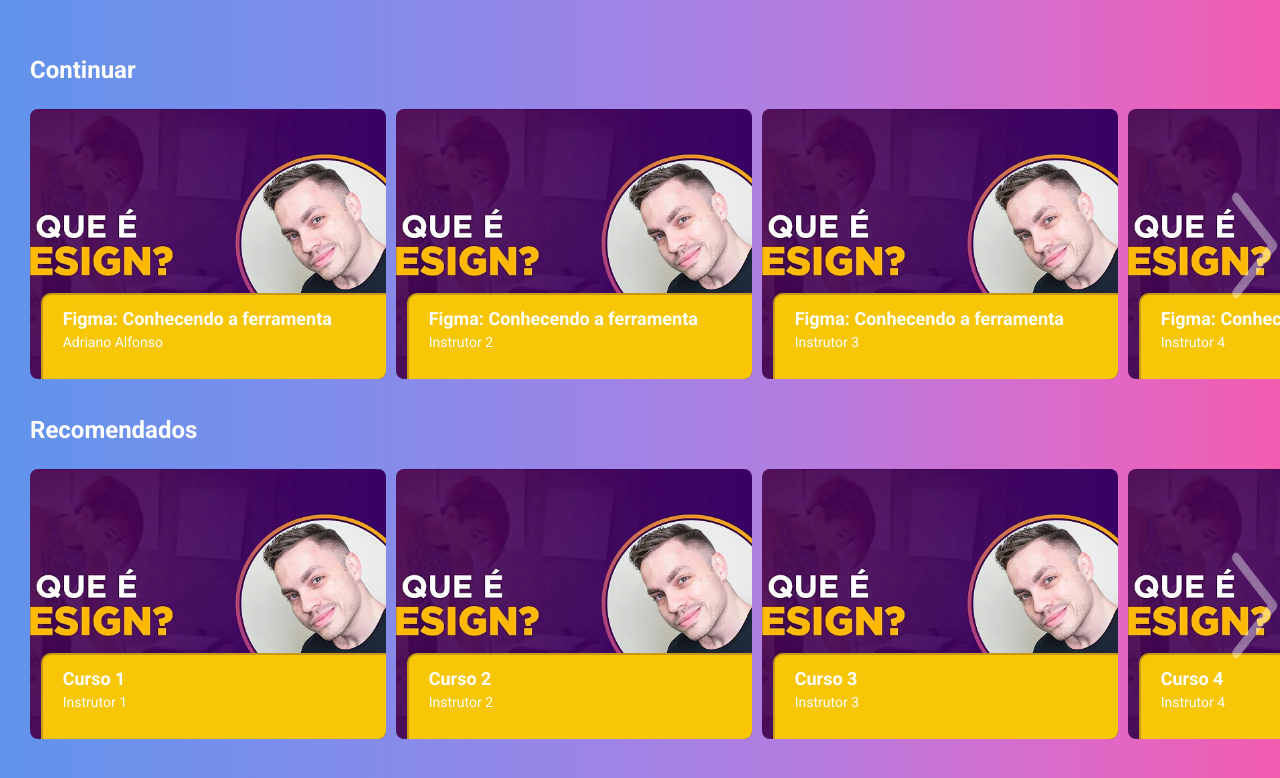
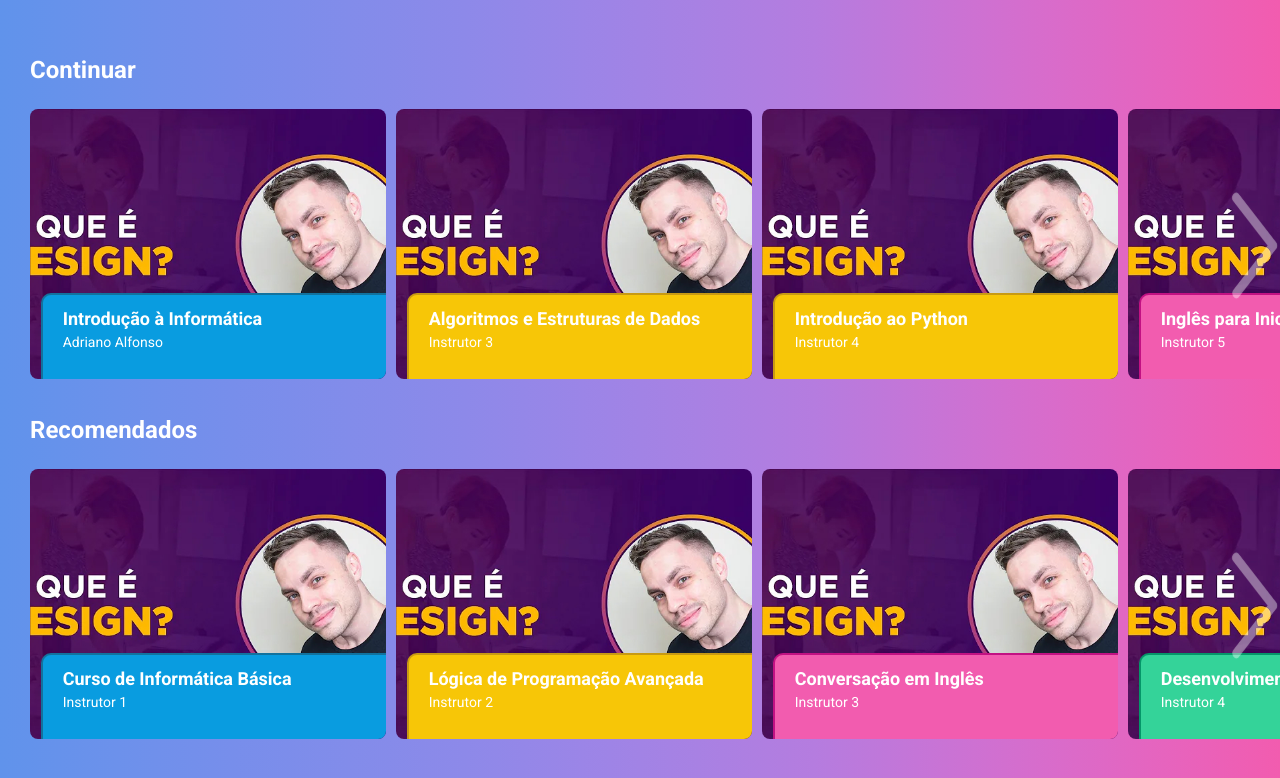
Before and after one commit to EllenCViana/cunhanta-college, a Next.js app: page / in a window 1280 px wide. Shown: the part 677-1455 px from the top of the page. Built offline with nearby package versions, Linux system fonts and the light colour scheme; a web font is replaced by a local one.

Commit message:
Feat: logica para cor do car mudar de acordo com a categoria do curso

```diff
--- a/src/components/ContinuarAssistindoComponent/index.tsx
+++ b/src/components/ContinuarAssistindoComponent/index.tsx
@@ -4,7 +4,6 @@ import { continuarassistindo } from '@/src/constants';
 import CarouselComponent from '../CarouselComponent';
 import * as styled from '../CarouselComponent/style';
 import { Title } from '../../constants';
-
 import * as styledA from '../../styles/style';
 
 export default function ContinuarAssistindoComponent() {
@@ -21,10 +20,10 @@ export default function ContinuarAssistindoComponent() {
                     <styled.Item key={data.id}>
                         <styledA.Card>
                             <styledA.Image src={data.imageUrl} alt={data.title} />
-                            <styledA.InfoLogicaDeProgramacao>
+                            <styledA.InfoCourse category={data.category}>
                                 <h1>{data.title}</h1>
                                 <h2>{data.instructor}</h2>
-                            </styledA.InfoLogicaDeProgramacao>
+                            </styledA.InfoCourse>
                         </styledA.Card>
                     </styled.Item>
                 ))}
--- a/src/components/RecomendadosComponent/index.tsx
+++ b/src/components/RecomendadosComponent/index.tsx
@@ -21,10 +21,10 @@ export default function RecomendadosComponent() {
                     <styled.Item key={data.id}>
                         <styledA.Card>
                             <styledA.Image src={data.imageUrl} alt={data.title} />
-                            <styledA.InfoLogicaDeProgramacao>
+                            <styledA.InfoCourse category={data.category}>
                                 <h1>{data.title}</h1>
                                 <h2>{data.instructor}</h2>
-                            </styledA.InfoLogicaDeProgramacao>
+                            </styledA.InfoCourse>
                         </styledA.Card>
                     </styled.Item>
                 ))}
--- a/src/components/ShortsComponent/index.tsx
+++ b/src/components/ShortsComponent/index.tsx
@@ -4,7 +4,6 @@ import { shorts } from '@/src/constants';
 import CarouselComponent from '../CarouselComponent';
 import * as styled from '../CarouselComponent/style';
 import { Title } from '../../constants';
-
 import * as styledA from '../../styles/style';
 
 export default function ShortsComponent() {
@@ -21,10 +20,10 @@ export default function ShortsComponent() {
                     <styled.Item key={data.id}>
                         <styledA.Card>
                             <styledA.Image src={data.imageUrl} alt={data.title} />
-                            <styledA.InfoLogicaDeProgramacao>
+                            <styledA.InfoCourse category={data.category}>
                                 <h1>{data.title}</h1>
                                 <h2>{data.instructor}</h2>
-                            </styledA.InfoLogicaDeProgramacao>
+                            </styledA.InfoCourse>
                         </styledA.Card>
                     </styled.Item>
                 ))}
--- a/src/constants/index.ts
+++ b/src/constants/index.ts
@@ -9,106 +9,112 @@ export const Title = [
 ];
 
 export const continuarassistindo = [
-    { id: 1, title: 'Figma: Conhecendo a ferramenta', instructor: 'Adriano Alfonso', imageUrl: './imagem.jpg' },
-    { id: 2, title: 'Figma: Conhecendo a ferramenta', instructor: 'Instrutor 2', imageUrl: './imagem.jpg' },
-    { id: 3, title: 'Figma: Conhecendo a ferramenta', instructor: 'Instrutor 3', imageUrl: './imagem.jpg' },
-    { id: 4, title: 'Figma: Conhecendo a ferramenta', instructor: 'Instrutor 4', imageUrl: './imagem.jpg' },
-    { id: 5, title: 'Curso 5', instructor: 'Instrutor 5', imageUrl: './imagem.jpg' },
-    { id: 6, title: 'Curso 6', instructor: 'Instrutor 6', imageUrl: './imagem.jpg' },
-    { id: 7, title: 'Curso 7', instructor: 'Instrutor 7', imageUrl: './imagem.jpg' },
-    { id: 8, title: 'Curso 8', instructor: 'Instrutor 8', imageUrl: './imagem.jpg' },
-    { id: 9, title: 'Curso 9', instructor: 'Instrutor 9', imageUrl: './imagem.jpg' },
-    { id: 10, title: 'Curso 10', instructor: 'Instrutor 10', imageUrl: './imagem.jpg' },
+    { id: 1, title: 'Introdução à Informática', instructor: 'Adriano Alfonso', category: 'Informática Básica', imageUrl: './imagem.jpg' },
+    { id: 3, title: 'Algoritmos e Estruturas de Dados', instructor: 'Instrutor 3', category: 'Lógica de Programação', imageUrl: './imagem.jpg' },
+    { id: 4, title: 'Introdução ao Python', instructor: 'Instrutor 4', category: 'Lógica de Programação', imageUrl: './imagem.jpg' },
+    { id: 5, title: 'Inglês para Iniciantes', instructor: 'Instrutor 5', category: 'Inglês', imageUrl: './imagem.jpg' },
+    { id: 6, title: 'Conversação em Inglês', instructor: 'Instrutor 6', category: 'Inglês', imageUrl: './imagem.jpg' },
+    { id: 7, title: 'HTML e CSS Avançado', instructor: 'Instrutor 7', category: 'Desenvolvimento Web', imageUrl: './imagem.jpg' },
+    { id: 10, title: 'Introdução ao TypeScript', instructor: 'Instrutor 10', category: 'Desenvolvimento Web', imageUrl: './imagem.jpg' },
+    { id: 11, title: 'Fundamentos de Programação', instructor: 'Instrutor 11', category: 'Lógica de Programação', imageUrl: './imagem.jpg' },
+    { id: 13, title: 'Design de Interfaces', instructor: 'Instrutor 13', category: 'Informática Básica', imageUrl: './imagem.jpg' },
+    { id: 15, title: 'Ferramentas de Design Gráfico', instructor: 'Instrutor 15', category: 'Informática Básica', imageUrl: './imagem.jpg' },
+    { id: 16, title: 'Estruturas de Dados em JavaScript', instructor: 'Instrutor 16', category: 'Lógica de Programação', imageUrl: './imagem.jpg' },
+    { id: 17, title: 'Programação Web com PHP', instructor: 'Instrutor 17', category: 'Desenvolvimento Web', imageUrl: './imagem.jpg' },
+    { id: 18, title: 'Tradução e Legendas em Inglês', instructor: 'Instrutor 18', category: 'Inglês', imageUrl: './imagem.jpg' },
 ];
 
 
 export const recomendados = [
-    { id: 1, title: 'Curso 1', instructor: 'Instrutor 1', imageUrl: './imagem.jpg' },
-    { id: 2, title: 'Curso 2', instructor: 'Instrutor 2', imageUrl: './imagem.jpg' },
-    { id: 3, title: 'Curso 3', instructor: 'Instrutor 3', imageUrl: './imagem.jpg' },
-    { id: 4, title: 'Curso 4', instructor: 'Instrutor 4', imageUrl: './imagem.jpg' },
-    { id: 5, title: 'Curso 5', instructor: 'Instrutor 5', imageUrl: './imagem.jpg' },
-    { id: 6, title: 'Curso 6', instructor: 'Instrutor 6', imageUrl: './imagem.jpg' },
-    { id: 7, title: 'Curso 7', instructor: 'Instrutor 7', imageUrl: './imagem.jpg' },
-    { id: 8, title: 'Curso 8', instructor: 'Instrutor 8', imageUrl: './imagem.jpg' },
-    { id: 9, title: 'Curso 9', instructor: 'Instrutor 9', imageUrl: './imagem.jpg' },
-    { id: 10, title: 'Curso 10', instructor: 'Instrutor 10', imageUrl: './imagem.jpg' },
+    { id: 1, title: 'Curso de Informática Básica', instructor: 'Instrutor 1', category: 'Informática Básica', imageUrl: './imagem.jpg' },
+    { id: 2, title: 'Lógica de Programação Avançada', instructor: 'Instrutor 2', category: 'Lógica de Programação', imageUrl: './imagem.jpg' },
+    { id: 3, title: 'Conversação em Inglês', instructor: 'Instrutor 3', category: 'Inglês', imageUrl: './imagem.jpg' },
+    { id: 4, title: 'Desenvolvimento Web com React', instructor: 'Instrutor 4', category: 'Desenvolvimento Web', imageUrl: './imagem.jpg' },
+    { id: 5, title: 'Pacote Office para Iniciantes', instructor: 'Instrutor 5', category: 'Informática Básica', imageUrl: './imagem.jpg' },
+    { id: 6, title: 'Algoritmos e Estruturas de Dados', instructor: 'Instrutor 6', category: 'Lógica de Programação', imageUrl: './imagem.jpg' },
+    { id: 7, title: 'Inglês para Iniciantes', instructor: 'Instrutor 7', category: 'Inglês', imageUrl: './imagem.jpg' },
+    { id: 8, title: 'HTML e CSS Avançado', instructor: 'Instrutor 8', category: 'Desenvolvimento Web', imageUrl: './imagem.jpg' },
+    { id: 9, title: 'JavaScript Profundo', instructor: 'Instrutor 9', category: 'Desenvolvimento Web', imageUrl: './imagem.jpg' },
+    { id: 10, title: 'React para Iniciantes', instructor: 'Instrutor 10', category: 'Desenvolvimento Web', imageUrl: './imagem.jpg' },
 ];
 
+
 export const shorts = [
-    { id: 1, title: 'Curso 1', instructor: 'Instrutor 1', imageUrl: './imagem.jpg' },
-    { id: 2, title: 'Curso 2', instructor: 'Instrutor 2', imageUrl: './imagem.jpg' },
-    { id: 3, title: 'Curso 3', instructor: 'Instrutor 3', imageUrl: './imagem.jpg' },
-    { id: 4, title: 'Curso 4', instructor: 'Instrutor 4', imageUrl: './imagem.jpg' },
-    { id: 5, title: 'Curso 5', instructor: 'Instrutor 5', imageUrl: './imagem.jpg' },
-    { id: 6, title: 'Curso 6', instructor: 'Instrutor 6', imageUrl: './imagem.jpg' },
-    { id: 7, title: 'Curso 7', instructor: 'Instrutor 7', imageUrl: './imagem.jpg' },
-    { id: 8, title: 'Curso 8', instructor: 'Instrutor 8', imageUrl: './imagem.jpg' },
-    { id: 9, title: 'Curso 9', instructor: 'Instrutor 9', imageUrl: './imagem.jpg' },
-    { id: 10, title: 'Curso 10', instructor: 'Instrutor 10', imageUrl: './imagem.jpg' },
+    { id: 1, title: 'Curso de Informática Básica', instructor: 'Instrutor 1', category: 'Informática Básica', imageUrl: './imagem.jpg' },
+    { id: 2, title: 'Lógica de Programação Avançada', instructor: 'Instrutor 2', category: 'Lógica de Programação', imageUrl: './imagem.jpg' },
+    { id: 3, title: 'Conversação em Inglês', instructor: 'Instrutor 3', category: 'Inglês', imageUrl: './imagem.jpg' },
+    { id: 4, title: 'Desenvolvimento Web com React', instructor: 'Instrutor 4', category: 'Desenvolvimento Web', imageUrl: './imagem.jpg' },
+    { id: 5, title: 'Pacote Office para Iniciantes', instructor: 'Instrutor 5', category: 'Informática Básica', imageUrl: './imagem.jpg' },
+    { id: 6, title: 'Introdução ao Python', instructor: 'Instrutor 6', category: 'Lógica de Programação', imageUrl: './imagem.jpg' },
+    { id: 7, title: 'Inglês para Viagens', instructor: 'Instrutor 7', category: 'Inglês', imageUrl: './imagem.jpg' },
+    { id: 8, title: 'JavaScript para Web', instructor: 'Instrutor 8', category: 'Desenvolvimento Web', imageUrl: './imagem.jpg' },
+    { id: 9, title: 'Segurança na Internet', instructor: 'Instrutor 9', category: 'Informática Básica', imageUrl: './imagem.jpg' },
+    { id: 10, title: 'Estruturas de Dados com C', instructor: 'Instrutor 10', category: 'Lógica de Programação', imageUrl: './imagem.jpg' },
 ];
 
+
 export const informaticabasica = [
-    { id: 1, title: 'Curso 1', instructor: 'Instrutor 1', imageUrl: './imagem.jpg' },
-    { id: 2, title: 'Curso 2', instructor: 'Instrutor 2', imageUrl: './imagem.jpg' },
-    { id: 3, title: 'Curso 3', instructor: 'Instrutor 3', imageUrl: './imagem.jpg' },
-    { id: 4, title: 'Curso 4', instructor: 'Instrutor 4', imageUrl: './imagem.jpg' },
-    { id: 5, title: 'Curso 5', instructor: 'Instrutor 5', imageUrl: './imagem.jpg' },
-    { id: 6, title: 'Curso 6', instructor: 'Instrutor 6', imageUrl: './imagem.jpg' },
-    { id: 7, title: 'Curso 7', instructor: 'Instrutor 7', imageUrl: './imagem.jpg' },
-    { id: 8, title: 'Curso 8', instructor: 'Instrutor 8', imageUrl: './imagem.jpg' },
-    { id: 9, title: 'Curso 9', instructor: 'Instrutor 9', imageUrl: './imagem.jpg' },
-    { id: 10, title: 'Curso 10', instructor: 'Instrutor 10', imageUrl: './imagem.jpg' },
+    { id: 1, title: 'Introdução à Informática', instructor: 'Instrutor 1', category: 'Informática Básica', imageUrl: './imagem.jpg' },
+    { id: 2, title: 'Pacote Office para Iniciantes', instructor: 'Instrutor 2', category: 'Informática Básica', imageUrl: './imagem.jpg' },
+    { id: 3, title: 'Internet e Navegação Segura', instructor: 'Instrutor 3', category: 'Informática Básica', imageUrl: './imagem.jpg' },
+    { id: 4, title: 'E-mail e Comunicação Online', instructor: 'Instrutor 4', category: 'Informática Básica', imageUrl: './imagem.jpg' },
+    { id: 5, title: 'Noções de Hardware e Software', instructor: 'Instrutor 5', category: 'Informática Básica', imageUrl: './imagem.jpg' },
+    { id: 6, title: 'Gerenciamento de Arquivos', instructor: 'Instrutor 6', category: 'Informática Básica', imageUrl: './imagem.jpg' },
+    { id: 7, title: 'Redes Sociais para Iniciantes', instructor: 'Instrutor 7', category: 'Informática Básica', imageUrl: './imagem.jpg' },
+    { id: 8, title: 'Segurança na Internet', instructor: 'Instrutor 8', category: 'Informática Básica', imageUrl: './imagem.jpg' },
+    { id: 9, title: 'Introdução ao Linux', instructor: 'Instrutor 9', category: 'Informática Básica', imageUrl: './imagem.jpg' },
+    { id: 10, title: 'Uso de Ferramentas Online', instructor: 'Instrutor 10', category: 'Informática Básica', imageUrl: './imagem.jpg' },
 ];
 
 export const logicadeprogramacao = [
-    { id: 1, title: 'Curso 1', instructor: 'Instrutor 1', imageUrl: './imagem.jpg' },
-    { id: 2, title: 'Curso 2', instructor: 'Instrutor 2', imageUrl: './imagem.jpg' },
-    { id: 3, title: 'Curso 3', instructor: 'Instrutor 3', imageUrl: './imagem.jpg' },
-    { id: 4, title: 'Curso 4', instructor: 'Instrutor 4', imageUrl: './imagem.jpg' },
-    { id: 5, title: 'Curso 5', instructor: 'Instrutor 5', imageUrl: './imagem.jpg' },
-    { id: 6, title: 'Curso 6', instructor: 'Instrutor 6', imageUrl: './imagem.jpg' },
-    { id: 7, title: 'Curso 7', instructor: 'Instrutor 7', imageUrl: './imagem.jpg' },
-    { id: 8, title: 'Curso 8', instructor: 'Instrutor 8', imageUrl: './imagem.jpg' },
-    { id: 9, title: 'Curso 9', instructor: 'Instrutor 9', imageUrl: './imagem.jpg' },
-    { id: 10, title: 'Curso 10', instructor: 'Instrutor 10', imageUrl: './imagem.jpg' },
+    { id: 1, title: 'Introdução à Lógica de Programação', instructor: 'Instrutor 1', category: 'Lógica de Programação', imageUrl: './imagem.jpg' },
+    { id: 2, title: 'Algoritmos e Estruturas de Dados', instructor: 'Instrutor 2', category: 'Lógica de Programação', imageUrl: './imagem.jpg' },
+    { id: 3, title: 'Programação com Python', instructor: 'Instrutor 3', category: 'Lógica de Programação', imageUrl: './imagem.jpg' },
+    { id: 4, title: 'Lógica de Programação com JavaScript', instructor: 'Instrutor 4', category: 'Lógica de Programação', imageUrl: './imagem.jpg' },
+    { id: 5, title: 'Pensamento Computacional', instructor: 'Instrutor 5', category: 'Lógica de Programação', imageUrl: './imagem.jpg' },
+    { id: 6, title: 'Lógica de Programação para Jogos', instructor: 'Instrutor 6', category: 'Lógica de Programação', imageUrl: './imagem.jpg' },
+    { id: 7, title: 'Introdução à Programação Orientada a Objetos', instructor: 'Instrutor 7', category: 'Lógica de Programação', imageUrl: './imagem.jpg' },
+    { id: 8, title: 'Estruturas de Repetição e Condição', instructor: 'Instrutor 8', category: 'Lógica de Programação', imageUrl: './imagem.jpg' },
+    { id: 9, title: 'Resolução de Problemas com Lógica', instructor: 'Instrutor 9', category: 'Lógica de Programação', imageUrl: './imagem.jpg' },
+    { id: 10, title: 'Programação Funcional', instructor: 'Instrutor 10', category: 'Lógica de Programação', imageUrl: './imagem.jpg' },
 ];
 
 export const ingles = [
-    { id: 1, title: 'Curso 1', instructor: 'Instrutor 1', imageUrl: './imagem.jpg' },
-    { id: 2, title: 'Curso 2', instructor: 'Instrutor 2', imageUrl: './imagem.jpg' },
-    { id: 3, title: 'Curso 3', instructor: 'Instrutor 3', imageUrl: './imagem.jpg' },
-    { id: 4, title: 'Curso 4', instructor: 'Instrutor 4', imageUrl: './imagem.jpg' },
-    { id: 5, title: 'Curso 5', instructor: 'Instrutor 5', imageUrl: './imagem.jpg' },
-    { id: 6, title: 'Curso 6', instructor: 'Instrutor 6', imageUrl: './imagem.jpg' },
-    { id: 7, title: 'Curso 7', instructor: 'Instrutor 7', imageUrl: './imagem.jpg' },
-    { id: 8, title: 'Curso 8', instructor: 'Instrutor 8', imageUrl: './imagem.jpg' },
-    { id: 9, title: 'Curso 9', instructor: 'Instrutor 9', imageUrl: './imagem.jpg' },
-    { id: 10, title: 'Curso 10', instructor: 'Instrutor 10', imageUrl: './imagem.jpg' },
+    { id: 1, title: 'Inglês Básico para Iniciantes', instructor: 'Instrutor 1', category: 'Inglês', imageUrl: './imagem.jpg' },
+    { id: 2, title: 'Conversação em Inglês', instructor: 'Instrutor 2', category: 'Inglês', imageUrl: './imagem.jpg' },
+    { id: 3, title: 'Inglês para Viagens', instructor: 'Instrutor 3', category: 'Inglês', imageUrl: './imagem.jpg' },
+    { id: 4, title: 'Gramática Inglesa', instructor: 'Instrutor 4', category: 'Inglês', imageUrl: './imagem.jpg' },
+    { id: 5, title: 'Inglês para Negócios', instructor: 'Instrutor 5', category: 'Inglês', imageUrl: './imagem.jpg' },
+    { id: 6, title: 'Vocabulário em Inglês', instructor: 'Instrutor 6', category: 'Inglês', imageUrl: './imagem.jpg' },
+    { id: 7, title: 'Inglês Intermediário', instructor: 'Instrutor 7', category: 'Inglês', imageUrl: './imagem.jpg' },
+    { id: 8, title: 'Redação em Inglês', instructor: 'Instrutor 8', category: 'Inglês', imageUrl: './imagem.jpg' },
+    { id: 9, title: 'Inglês Avançado', instructor: 'Instrutor 9', category: 'Inglês', imageUrl: './imagem.jpg' },
+    { id: 10, title: 'Preparação para Testes de Inglês', instructor: 'Instrutor 10', category: 'Inglês', imageUrl: './imagem.jpg' },
 ];
 
 export const desenvolvimentoweb = [
-    { id: 1, title: 'Curso 1', instructor: 'Instrutor 1', imageUrl: './imagem.jpg' },
-    { id: 2, title: 'Curso 2', instructor: 'Instrutor 2', imageUrl: './imagem.jpg' },
-    { id: 3, title: 'Curso 3', instructor: 'Instrutor 3', imageUrl: './imagem.jpg' },
-    { id: 4, title: 'Curso 4', instructor: 'Instrutor 4', imageUrl: './imagem.jpg' },
-    { id: 5, title: 'Curso 5', instructor: 'Instrutor 5', imageUrl: './imagem.jpg' },
-    { id: 6, title: 'Curso 6', instructor: 'Instrutor 6', imageUrl: './imagem.jpg' },
-    { id: 7, title: 'Curso 7', instructor: 'Instrutor 7', imageUrl: './imagem.jpg' },
-    { id: 8, title: 'Curso 8', instructor: 'Instrutor 8', imageUrl: './imagem.jpg' },
-    { id: 9, title: 'Curso 9', instructor: 'Instrutor 9', imageUrl: './imagem.jpg' },
-    { id: 10, title: 'Curso 10', instructor: 'Instrutor 10', imageUrl: './imagem.jpg' },
+    { id: 1, title: 'HTML e CSS para Iniciantes', instructor: 'Instrutor 1', category: 'Desenvolvimento Web', imageUrl: './imagem.jpg' },
+    { id: 2, title: 'JavaScript Essencial', instructor: 'Instrutor 2', category: 'Desenvolvimento Web', imageUrl: './imagem.jpg' },
+    { id: 3, title: 'Desenvolvimento Web com React', instructor: 'Instrutor 3', category: 'Desenvolvimento Web', imageUrl: './imagem.jpg' },
+    { id: 4, title: 'Introdução ao Node.js', instructor: 'Instrutor 4', category: 'Desenvolvimento Web', imageUrl: './imagem.jpg' },
+    { id: 5, title: 'Construção de APIs RESTful', instructor: 'Instrutor 5', category: 'Desenvolvimento Web', imageUrl: './imagem.jpg' },
+    { id: 6, title: 'Desenvolvimento Web Full-Stack', instructor: 'Instrutor 6', category: 'Desenvolvimento Web', imageUrl: './imagem.jpg' },
+    { id: 7, title: 'Desenvolvimento com Angular', instructor: 'Instrutor 7', category: 'Desenvolvimento Web', imageUrl: './imagem.jpg' },
+    { id: 8, title: 'Projeto Web Responsivo', instructor: 'Instrutor 8', category: 'Desenvolvimento Web', imageUrl: './imagem.jpg' },
+    { id: 9, title: 'SEO para Desenvolvedores', instructor: 'Instrutor 9', category: 'Desenvolvimento Web', imageUrl: './imagem.jpg' },
+    { id: 10, title: 'Desenvolvimento Web com Vue.js', instructor: 'Instrutor 10', category: 'Desenvolvimento Web', imageUrl: './imagem.jpg' },
 ];
 
+
 export const quiz = [
-    { id: 1, title: 'Quiz 1', description: 'description 1'},
-    { id: 2, title: 'Quiz 2', description: 'description 2' },
-    { id: 3, title: 'Quiz 3', description: 'description 3'},
-    { id: 4, title: 'Quiz 4', description: 'description 4'},
-    { id: 5, title: 'Quiz 5', description: 'description 5'},
-    { id: 6, title: 'Quiz 6', description: 'description 6'},
-    { id: 7, title: 'Quiz 7', description: 'description 7'},
-    { id: 8, title: 'Quiz 8', description: 'description 8'},
-    { id: 9, title: 'Quiz 9', description: 'description 9'},
-    { id: 10, title: 'Quiz 10', description: 'description 10'},
+    { id: 1, title: 'Introdução ao JavaScript', description: 'Teste seus conhecimentos básicos sobre JavaScript.' },
+    { id: 2, title: 'HTML e CSS Avançado', description: 'Avalie suas habilidades avançadas em HTML e CSS.' },
+    { id: 3, title: 'Conceitos de Programação', description: 'Verifique sua compreensão dos conceitos fundamentais de programação.' },
+    { id: 4, title: 'Banco de Dados Relacionais', description: 'Teste seus conhecimentos sobre bancos de dados relacionais e SQL.' },
+    { id: 5, title: 'Fundamentos de Redes de Computadores', description: 'Avalie seus conhecimentos sobre redes de computadores.' },
+    { id: 6, title: 'Desenvolvimento Web com React', description: 'Verifique seu entendimento sobre o desenvolvimento de aplicações com React.' },
+    { id: 7, title: 'Segurança da Informação', description: 'Teste seus conhecimentos em segurança da informação e boas práticas.' },
+    { id: 8, title: 'Introdução ao Python', description: 'Avalie seus conhecimentos iniciais sobre a linguagem de programação Python.' },
+    { id: 9, title: 'Noções de DevOps', description: 'Verifique seu entendimento sobre práticas e ferramentas de DevOps.' },
+    { id: 10, title: 'Análise de Dados com Python', description: 'Teste seus conhecimentos sobre análise de dados utilizando Python.' },
 ];
--- a/src/pages/Quizzes/index.tsx
+++ b/src/pages/Quizzes/index.tsx
@@ -1,12 +1,13 @@
 "use client"
 import React from 'react';
 
-import { Container, Main, Card, Title } from './style';
+import { Container, Main, Card, Title, Section } from './style';
 import { quiz } from '@/src/constants';
 
 const Quizzes: React.FC = () => {
     return (
         <div>
+            <Section></Section>
             <Container>
                 <Title>Quizzes</Title>
                 <Main>
--- a/src/styles/style.ts
+++ b/src/styles/style.ts
@@ -11,94 +11,53 @@ export const Image = styled.img`
     object-fit: cover;
 `;
 
-export const InfoLogicaDeProgramacao = styled.div`
+
+
+interface InfoCourseProps {
+    category: string;
+}
+
+const categoryStyles: Record<string, { backgroundColor: string; borderTopColor: string; borderLeftColor: string }> = {
+    'Informática Básica': {
+        backgroundColor: '#099CE0',
+        borderTopColor: '#12729E',
+        borderLeftColor: '#12729E',
+    },
+    'Lógica de Programação': {
+        backgroundColor: '#F7C607',
+        borderTopColor: '#C89A13',
+        borderLeftColor: '#C89A13',
+    },
+   'Inglês': {
+        backgroundColor: '#F25CAF',
+        borderTopColor: '#C21183',
+        borderLeftColor: '#C21183',
+    },
+    'Desenvolvimento Web': {
+        backgroundColor: '#34D399',
+        borderTopColor: '#059669',
+        borderLeftColor: '#059669',
+    },
+};
+
+export const InfoCourse = styled.div<InfoCourseProps>`
     position: absolute;
     bottom: 0;
     right: 0;
-    border-radius: 10px 0 0 ;
+    border-radius: 10px 0 0;
     padding: 10px 20px 26px 20px;
-    background-color: #F7C607;
+    background-color: ${({ category }) => categoryStyles[category]?.backgroundColor || '#fff'};
     width: 97%;
-    border-top: 2px solid #C89A13;
-    border-left: 2px solid #C89A13;
+    border-top: 2px solid ${({ category }) => categoryStyles[category]?.borderTopColor || '#000'};
+    border-left: 2px solid ${({ category }) => categoryStyles[category]?.borderLeftColor || '#000'};
 
     h1 {
         font-size: 18px;
         font-weight: bold;
         font-family: 'Roboto', sans-serif;
-
     }
     h2 {
         font-size: 14px;
         font-family: 'Roboto', sans-serif;
     }
-`
-
-export const InfoInformaticaBasica = styled.div`
-    position: absolute;
-    bottom: 0;
-    right: 0;
-    border-radius: 10px 0 0 ;
-    padding: 10px 20px 26px 20px;
-    background-color: #099CE0;
-    width: 97%;
-    border-top: 2px solid #12729E;
-    border-left: 2px solid #12729E;
-
-    h1 {
-        font-size: 18px;
-        font-weight: bold;
-        font-family: 'Roboto', sans-serif;
-
-    }
-    h2 {
-        font-size: 14px;
-        font-family: 'Roboto', sans-serif;
-    }
-`
-
-export const InfoIngles = styled.div`
-    position: absolute;
-    bottom: 0;
-    right: 0;
-    border-radius: 10px 0 0 ;
-    padding: 10px 20px 26px 20px;
-    background-color: #F25CAF;
-    width: 97%;
-    border-top: 2px solid #C21183;
-    border-left: 2px solid #C21183;
-
-    h1 {
-        font-size: 18px;
-        font-weight: bold;
-        font-family: 'Roboto', sans-serif;
-
-    }
-    h2 {
-        font-size: 14px;
-        font-family: 'Roboto', sans-serif;
-    }
-`
-
-export const InfoDesenvolvimentoWeb = styled.div`
-    position: absolute;
-    bottom: 0;
-    right: 0;
-    border-radius: 10px 0 0 ;
-    padding: 10px 20px 26px 20px;
-    background-color: #F25CAF;
-    width: 97%;
-    border-top: 2px solid #C21183;
-    border-left: 2px solid #C21183;
-
-    h1 {
-        font-size: 18px;
-        font-weight: bold;
-        font-family: 'Roboto', sans-serif;
-
-    }
-    h2 {
-        font-size: 14px;
-        font-family: 'Roboto', sans-serif;
-    }
-`
+`;
```
Also changed, not shown: src/app/page.tsx (+6 -3 lines), src/components/DesenvolvimentoWebComponent/index.tsx (+4 -5 lines), src/components/InformaticaBasicaComponent/index.tsx (+3 -4 lines), src/components/InglesComponent/index.tsx (+3 -4 lines), src/components/LogicaDeProgramacaoComponent/index.tsx (+4 -5 lines), src/pages/Quizzes/style.ts (+9 -0 lines).
